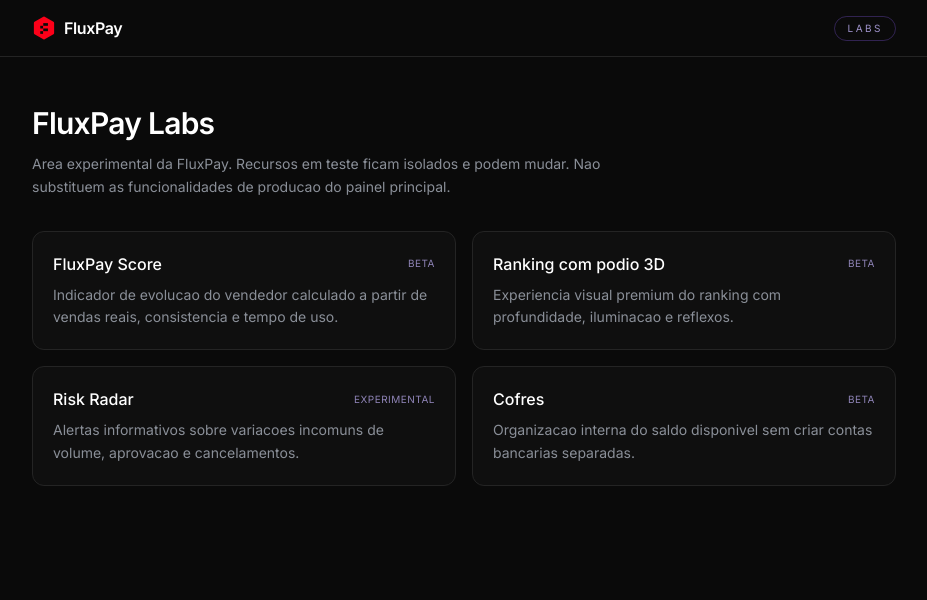
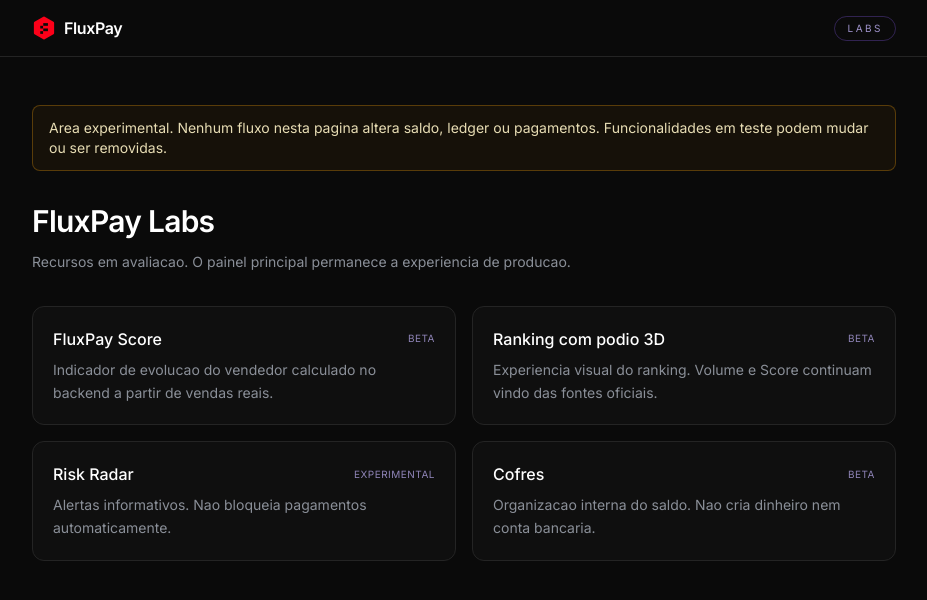
Before and after one commit to guitech1/fluxpay, a Next.js app in the folder frontend/: page /labs in a window 1280 px wide. Shown: the top 600 px of the page, without its empty margins (176-1103 px from the left). Built offline with nearby package versions, Linux system fonts and the light colour scheme; no server answers.

Commit message:
fix: health reports mongo status; labs isolation banner; score test; architecture comment on index

```diff
--- a/frontend/src/app/labs/page.tsx
+++ b/frontend/src/app/labs/page.tsx
@@ -1,13 +1,18 @@
 import { FluxMark } from "@/components/brand/FluxLogo";
 import Link from "next/link";
 
+/**
+ * FluxPay Labs — area experimental isolada.
+ * Nao executa operacoes financeiras. Links apenas navegam para telas ja existentes.
+ * Recursos marcados como experimental/beta nao sao garantias de producao.
+ */
 const EXPERIMENTS = [
   {
     id: "score-preview",
     title: "FluxPay Score",
     status: "beta",
     description:
-      "Indicador de evolucao do vendedor calculado a partir de vendas reais, consistencia e tempo de uso.",
+      "Indicador de evolucao do vendedor calculado no backend a partir de vendas reais.",
     href: "/dashboard",
   },
   {
@@ -15,7 +20,7 @@
     title: "Ranking com podio 3D",
     status: "beta",
     description:
-      "Experiencia visual premium do ranking com profundidade, iluminacao e reflexos.",
+      "Experiencia visual do ranking. Volume e Score continuam vindo das fontes oficiais.",
     href: "/ranking",
   },
   {
@@ -23,7 +28,7 @@
     title: "Risk Radar",
     status: "experimental",
     description:
-      "Alertas informativos sobre variacoes incomuns de volume, aprovacao e cancelamentos.",
+      "Alertas informativos. Nao bloqueia pagamentos automaticamente.",
     href: "/dashboard/risk",
   },
   {
@@ -31,7 +36,7 @@
     title: "Cofres",
     status: "beta",
     description:
-      "Organizacao interna do saldo disponivel sem criar contas bancarias separadas.",
+      "Organizacao interna do saldo. Nao cria dinheiro nem conta bancaria.",
     href: "/dashboard/vaults",
   },
 ];
@@ -52,11 +57,15 @@
       </header>
 
       <main className="max-w-4xl mx-auto px-4 py-12 space-y-8">
+        <div className="rounded-lg border border-amber-500/30 bg-amber-500/5 px-4 py-3 text-sm text-amber-100/90">
+          Area experimental. Nenhum fluxo nesta pagina altera saldo, ledger ou pagamentos.
+          Funcionalidades em teste podem mudar ou ser removidas.
+        </div>
+
         <div className="space-y-3">
           <h1 className="text-3xl font-semibold tracking-tight">FluxPay Labs</h1>
           <p className="text-sm text-flux-muted max-w-xl leading-relaxed">
-            Area experimental da FluxPay. Recursos em teste ficam isolados e podem mudar.
-            Nao substituem as funcionalidades de producao do painel principal.
+            Recursos em avaliacao. O painel principal permanece a experiencia de producao.
           </p>
         </div>
 
```
Also changed, not shown: 2 other files (tests, documents, lock files or other folders).
